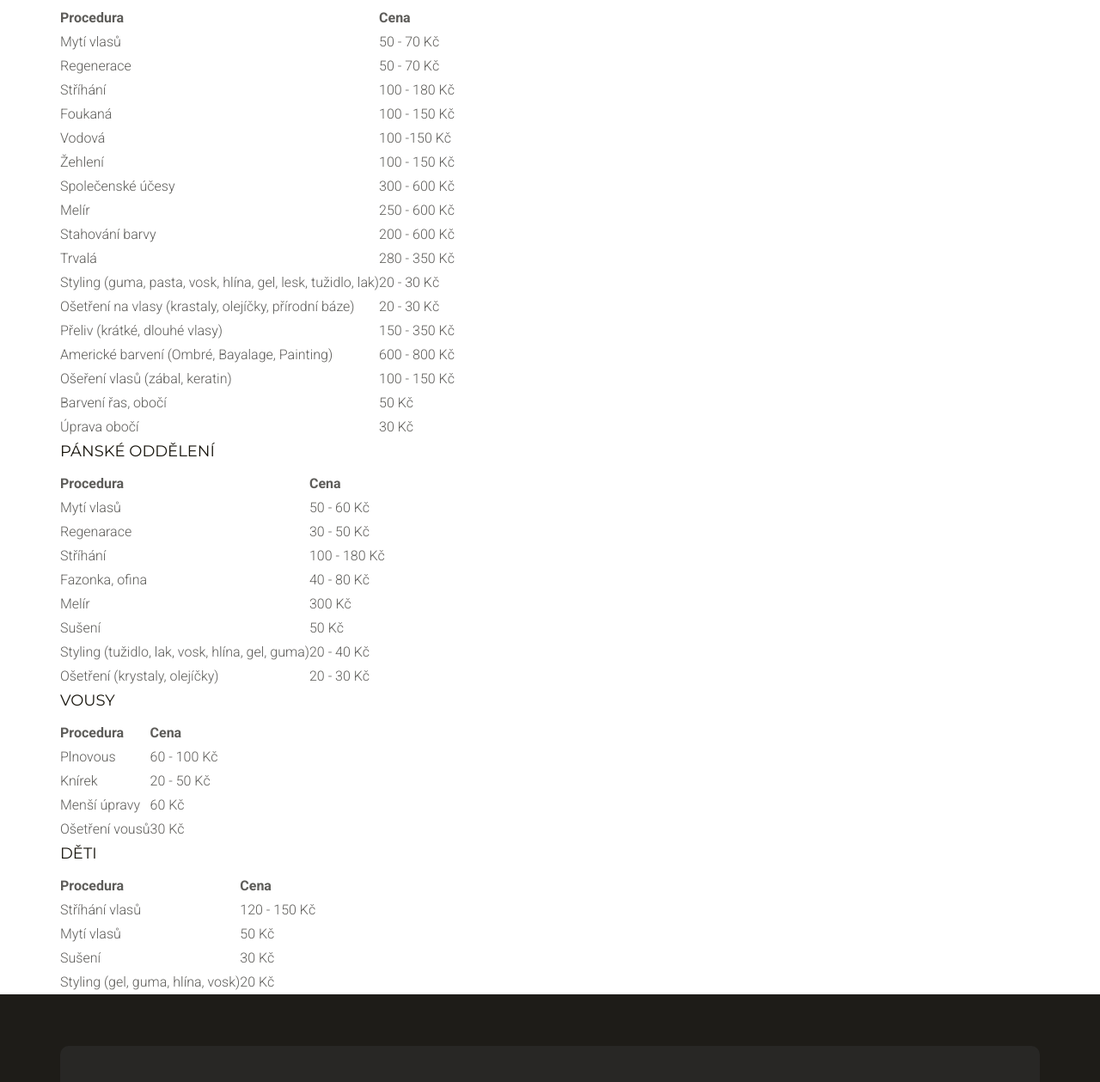
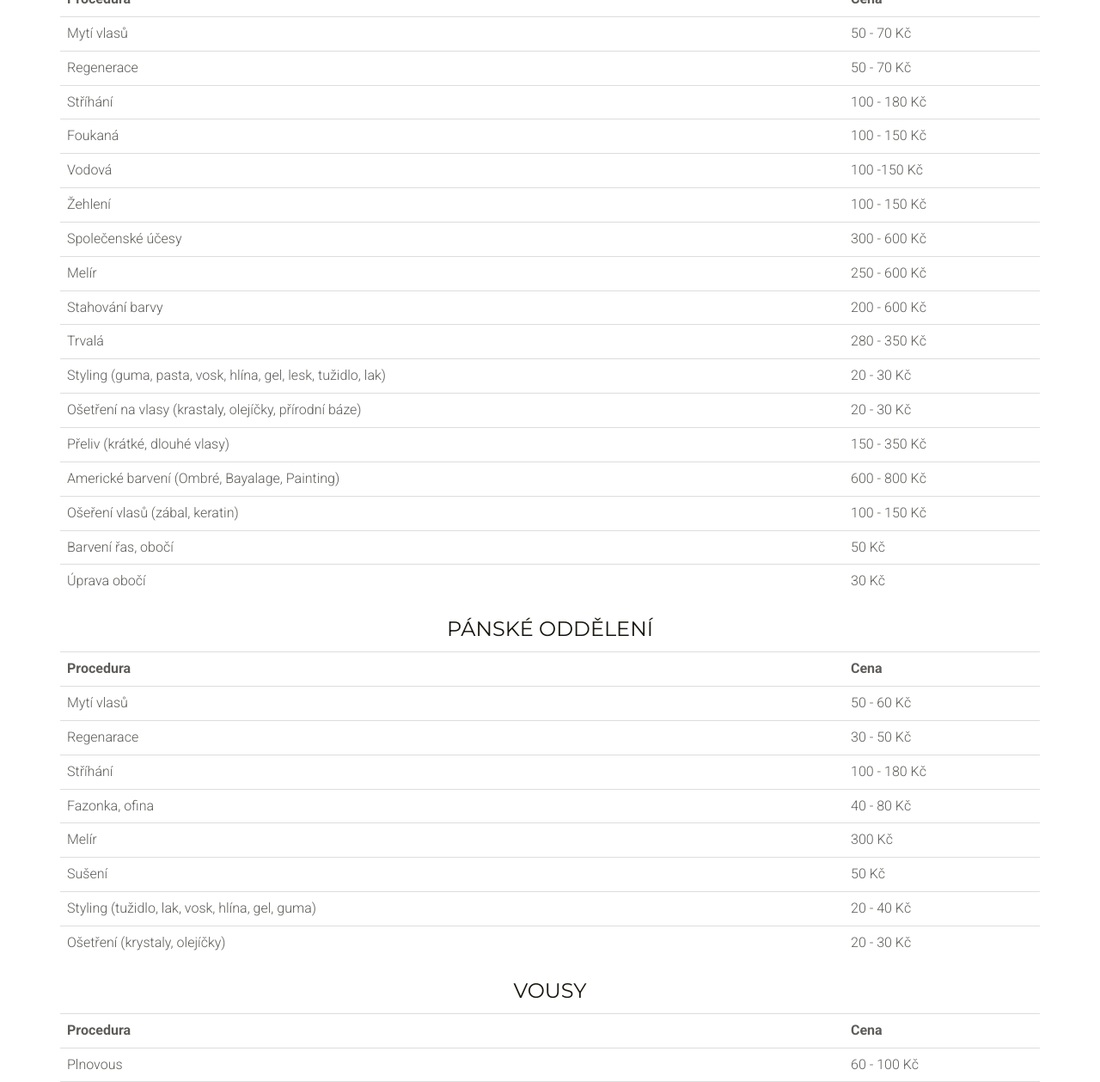
Before and after one commit to adamspanik/kadernictvi-ostrava, a plain HTML site: page cenik.html in a window 1280 px wide. Shown: the part 502-1761 px from the top of the page at 86% size. Drawn offline with Linux system fonts and the light colour scheme.

Commit message:
Fixed the table and headers.

```diff
--- a/cenik.html
+++ b/cenik.html
@@ -69,172 +69,176 @@
         <div class="container">
         <div class="row">
             <div class="col-lg-12 h-100">
-            <h1>Ceník</h1>
-            </div>
-        </div>
-        <div class="row">
-            <div class="col-lg-12 h-100">
-            <h3>Dámské oddělení</h3>
-            <table>
+            <div class="text-center">
+				<h2>Dámské oddělení</h2>
+			</div>
+            <table class="table">
                 <tbody><tr class="table-header">
-                    <th>Procedura</th>
-                    <th>Cena</th>
+                    <th width=80%>Procedura</th>
+                    <th width=20%>Cena</th>
                 </tr>
                 <tr>
-                    <td>Mytí vlasů</td>
-                    <td>50 - 70  Kč</td>
+                    <td width=80%>Mytí vlasů</td>
+                    <td width=20%>50 - 70  Kč</td>
                 </tr>
                 <tr>
-                    <td>Regenerace</td>
-                    <td>50 - 70  Kč</td>
+                    <td width=80%>Regenerace</td>
+                    <td width=20%>50 - 70  Kč</td>
                 </tr>
                 <tr>
-                    <td>Stříhání</td>
-                    <td>100 - 180 Kč</td>
+                    <td width=80%>Stříhání</td>
+                    <td width=20%>100 - 180 Kč</td>
                 </tr>
                 <tr>
-                    <td>Foukaná</td>
-                    <td>100 - 150 Kč</td>
+                    <td width=80%>Foukaná</td>
+                    <td width=20%>100 - 150 Kč</td>
                 </tr>
                 <tr>
-                    <td>Vodová</td>
-                    <td>100 -150 Kč</td>
+                    <td width=80%>Vodová</td>
+                    <td width=20%>100 -150 Kč</td>
                 </tr>
                 <tr>
-                    <td>Žehlení</td>
-                    <td>100 - 150 Kč</td>
+                    <td width=80%>Žehlení</td>
+                    <td width=20%>100 - 150 Kč</td>
                 </tr>
                 <tr>
-                    <td>Společenské účesy</td>
-                    <td>300 - 600 Kč</td>
+                    <td width=80%>Společenské účesy</td>
+                    <td width=20%>300 - 600 Kč</td>
                 </tr>
                 <tr>
-                    <td>Melír</td>
-                    <td>250 - 600 Kč</td>
+                    <td width=80%>Melír</td>
+                    <td width=20%>250 - 600 Kč</td>
                 </tr>
                 <tr>
-                    <td>Stahování barvy</td>
-                    <td>200 - 600 Kč</td>
+                    <td width=80%>Stahování barvy</td>
+                    <td width=20%>200 - 600 Kč</td>
                 </tr>
                 <tr>
-                    <td>Trvalá</td>
-                    <td>280 - 350 Kč</td>
+                    <td width=80%>Trvalá</td>
+                    <td width=20%>280 - 350 Kč</td>
                 </tr>
                 <tr>
-                    <td>Styling (guma, pasta, vosk, hlína, gel, lesk, tužidlo, lak)</td>
-                    <td>20   - 30 Kč</td>
+                    <td width=80%>Styling (guma, pasta, vosk, hlína, gel, lesk, tužidlo, lak)</td>
+                    <td width=20%>20   - 30 Kč</td>
                 </tr>
                 <tr>
-                    <td>Ošetření na vlasy (krastaly, olejíčky, přírodní báze)</td>
-                    <td>20   - 30 Kč</td>
+                    <td width=80%>Ošetření na vlasy (krastaly, olejíčky, přírodní báze)</td>
+                    <td width=20%>20   - 30 Kč</td>
                 </tr>
                 <tr>
-                    <td>Přeliv (krátké, dlouhé vlasy)</td>
-                    <td>150 - 350 Kč</td>
+                    <td width=80%>Přeliv (krátké, dlouhé vlasy)</td>
+                    <td width=20%>150 - 350 Kč</td>
                 </tr>
                 <tr>
-                    <td>Americké barvení (Ombré, Bayalage, Painting)</td>
-                    <td>600 - 800 Kč</td>
+                    <td width=80%>Americké barvení (Ombré, Bayalage, Painting)</td>
+                    <td width=20%>600 - 800 Kč</td>
                 </tr>
                 <tr>
-                    <td>Ošeření vlasů (zábal, keratin)</td>
-                    <td>100 - 150 Kč</td>
+                    <td width=80%>Ošeření vlasů (zábal, keratin)</td>
+                    <td width=20%>100 - 150 Kč</td>
                 </tr>
                 <tr>
-                    <td>Barvení řas, obočí</td>
-                    <td>50  Kč</td>
+                    <td width=80%>Barvení řas, obočí</td>
+                    <td width=20%>50  Kč</td>
                 </tr>
                 <tr>
-                    <td>Úprava obočí</td>
-                    <td>30  Kč</td>
+                    <td width=80%>Úprava obočí</td>
+                    <td width=20%>30  Kč</td>
+                </tr>
+            </tbody></table>
+            <div class="text-center">
+				<h2 >Pánské Oddělení</h2>
+			</div>
+            <table class="table">
+                <tbody><tr class="table-header">
+                    <th width=80%>Procedura</th>
+                    <th width=20%>Cena</th>
+                </tr>
+                <tr>
+                    <td width=80%>Mytí vlasů</td>
+                    <td width=20%>50 - 60 Kč</td>
+                </tr>
+                <tr>
+                    <td width=80%>Regenarace</td>
+                    <td width=20%>30 - 50 Kč</td>
+                </tr>
+                <tr>
+                    <td width=80%>Stříhání</td>
+                    <td width=20%>100 - 180 Kč</td>
+                </tr>
+                <tr>
+                    <td width=80%>Fazonka, ofina</td>
+                    <td width=20%>40 - 80 Kč</td>
+                </tr>
+                <tr>
+                    <td width=80%>Melír</td>
+                    <td width=20%>300 Kč</td>
+                </tr>
+                <tr>
+                    <td width=80%>Sušení</td>
+                    <td width=20%>50 Kč</td>
+                </tr>
+                <tr>
+                    <td width=80%>Styling (tužidlo, lak, vosk, hlína, gel, guma)</td>
+                    <td width=20%>20 - 40 Kč</td>
+                </tr>
+                <tr>
+                    <td width=80%>Ošetření (krystaly, olejíčky)</td>
+                    <td width=20%>20 - 30 Kč</td>
                 </tr>
             </tbody></table>
 
-            <h3>Pánské Oddělení</h3>
-            <table>
+            <div class="text-center">
+				<h2 >Vousy</h2>
+			</div>
+
+            <table class="table">
                 <tbody><tr class="table-header">
-                    <th>Procedura</th>
-                    <th>Cena</th>
+                    <th width=80%>Procedura</th>
+                    <th width=20%>Cena</th>
                 </tr>
                 <tr>
-                    <td>Mytí vlasů</td>
-                    <td>50 - 60 Kč</td>
+                    <td width=80%>Plnovous</td>
+                    <td width=20%>60 - 100 Kč</td>
                 </tr>
                 <tr>
-                    <td>Regenarace</td>
-                    <td>30 - 50 Kč</td>
+                    <td width=80%>Knírek</td>
+                    <td width=20%>20 - 50 Kč</td>
                 </tr>
                 <tr>
-                    <td>Stříhání</td>
-                    <td>100 - 180 Kč</td>
+                    <td width=80%>Menší úpravy</td>
+                    <td width=20%>60 Kč </td>
                 </tr>
                 <tr>
-                    <td>Fazonka, ofina</td>
-                    <td>40 - 80 Kč</td>
-                </tr>
-                <tr>
-                    <td>Melír</td>
-                    <td>300 Kč</td>
-                </tr>
-                <tr>
-                    <td>Sušení</td>
-                    <td>50 Kč</td>
-                </tr>
-                <tr>
-                    <td>Styling (tužidlo, lak, vosk, hlína, gel, guma)</td>
-                    <td>20 - 40 Kč</td>
-                </tr>
-                <tr>
-                    <td>Ošetření (krystaly, olejíčky)</td>
-                    <td>20 - 30 Kč</td>
+                    <td width=80%>Ošetření vousů</td>
+                    <td width=20%>30 Kč</td>
                 </tr>
             </tbody></table>
 
-            <h3>Vousy</h3>
-            <table>
+			<div class="text-center">
+				<h2 >Děti</h2>
+			</div>
+
+            <table class="table">
                 <tbody><tr class="table-header">
-                    <th>Procedura</th>
-                    <th>Cena</th>
+                    <th width=80%>Procedura</th>
+                    <th width=20%>Cena</th>
                 </tr>
                 <tr>
-                    <td>Plnovous</td>
-                    <td>60 - 100 Kč</td>
+                    <td width=80%>Stříhání vlasů</td>
+                    <td width=20%>120 - 150 Kč</td>
                 </tr>
                 <tr>
-                    <td>Knírek</td>
-                    <td>20 - 50 Kč</td>
+                    <td width=80%>Mytí vlasů</td>
+                    <td width=20%>50 Kč</td>
                 </tr>
                 <tr>
-                    <td>Menší úpravy</td>
-                    <td>60 Kč </td>
+                    <td width=80%>Sušení</td>
+                    <td width=20%>30 Kč</td>
                 </tr>
                 <tr>
-                    <td>Ošetření vousů</td>
-                    <td>30 Kč</td>
-                </tr>
-            </tbody></table>
-
-            <h3>Děti</h3>
-            <table>
-                <tbody><tr class="table-header">
-                    <th>Procedura</th>
-                    <th>Cena</th>
-                </tr>
-                <tr>
-                    <td>Stříhání vlasů</td>
-                    <td>120 - 150 Kč</td>
-                </tr>
-                <tr>
-                    <td>Mytí vlasů</td>
-                    <td>50 Kč</td>
-                </tr>
-                <tr>
-                    <td>Sušení</td>
-                    <td>30 Kč</td>
-                </tr>
-                <tr>
-                    <td>Styling (gel, guma, hlína, vosk)</td>
-                    <td>20 Kč</td>
+                    <td width=80%>Styling (gel, guma, hlína, vosk)</td>
+                    <td width=20%>20 Kč</td>
                 </tr>
             </tbody></table>
             </div>
--- a/css/style.css
+++ b/css/style.css
@@ -66,7 +66,7 @@ body { font-size: 16px;
     font-family: 'Roboto', sans-serif;
     line-height: 28px;
     font-weight: 300; }
-h1, h2, h3, h4, h5, h6 { margin: 0; padding: 0; margin-bottom: 10px; color: #18150d; font-weight: 400;
+h1, h2, h3, h4, h5, h6 { margin: 0; padding: 0; margin-bottom: 10px;  margin-top: 10px; color: #18150d; font-weight: 400;
     font-family: 'Montserrat', sans-serif; text-transform: uppercase; -webkit-font-smoothing: antialiased; text-rendering: optimizeLegibility; }
 h1 { font-size: 32px; line-height: 42px; }
 h2 { font-size: 24px; line-height: 32px; }
```
